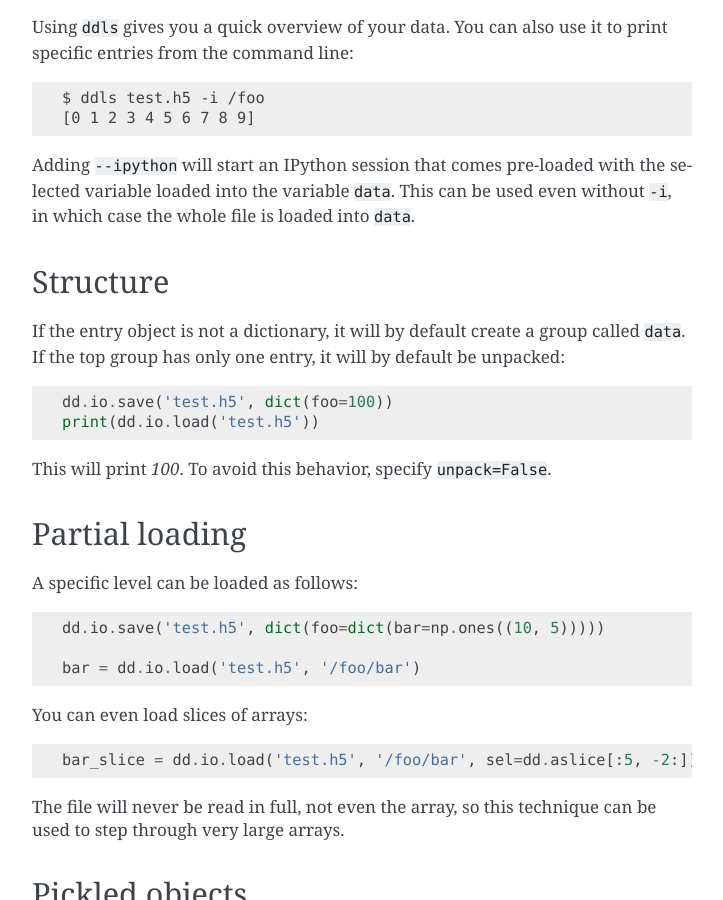
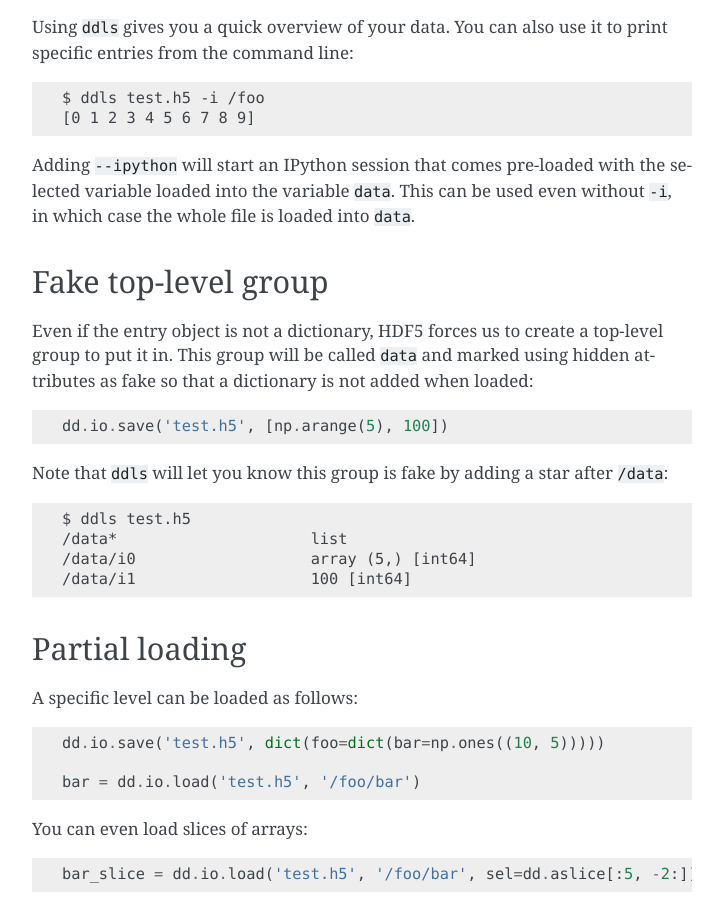
Before and after one commit to uchicago-cs/deepdish, a Sphinx documentation site: the page built from doc/source/io.rst, in a window 1280 px wide and 900 px high, scrolled down 5041 px. Shown: the whole window, without its empty margins (388-1111 px from the left). Built offline with Sphinx 7.4.7, drawn with Linux system fonts in a browser that asks for light colours; some of the changed text lies outside the part shown.

Commit message:
DOC: Updated docs to reflect removal of unpack

```diff
--- a/doc/source/io.rst
+++ b/doc/source/io.rst
@@ -231,15 +231,21 @@ Adding ``--ipython`` will start an IPython session that comes pre-loaded
 with the selected variable loaded into the variable ``data``. This can be used
 even without ``-i``, in which case the whole file is loaded into ``data``.
 
-Structure
----------
-If the entry object is not a dictionary, it will by default create a group called
-``data``. If the top group has only one entry, it will by default be unpacked::
+Fake top-level group
+--------------------
+Even if the entry object is not a dictionary, HDF5 forces us to create a
+top-level group to put it in. This group will be called ``data`` and marked
+using hidden attributes as fake so that a dictionary is not added when loaded::
 
-    dd.io.save('test.h5', dict(foo=100))
-    print(dd.io.load('test.h5'))
+    dd.io.save('test.h5', [np.arange(5), 100])
 
-This will print `100`. To avoid this behavior, specify ``unpack=False``.
+Note that ``ddls`` will let you know this group is fake by adding a star after
+``/data``::
+
+    $ ddls test.h5
+    /data*                     list
+    /data/i0                   array (5,) [int64]
+    /data/i1                   100 [int64]
 
 Partial loading
 ---------------
```
